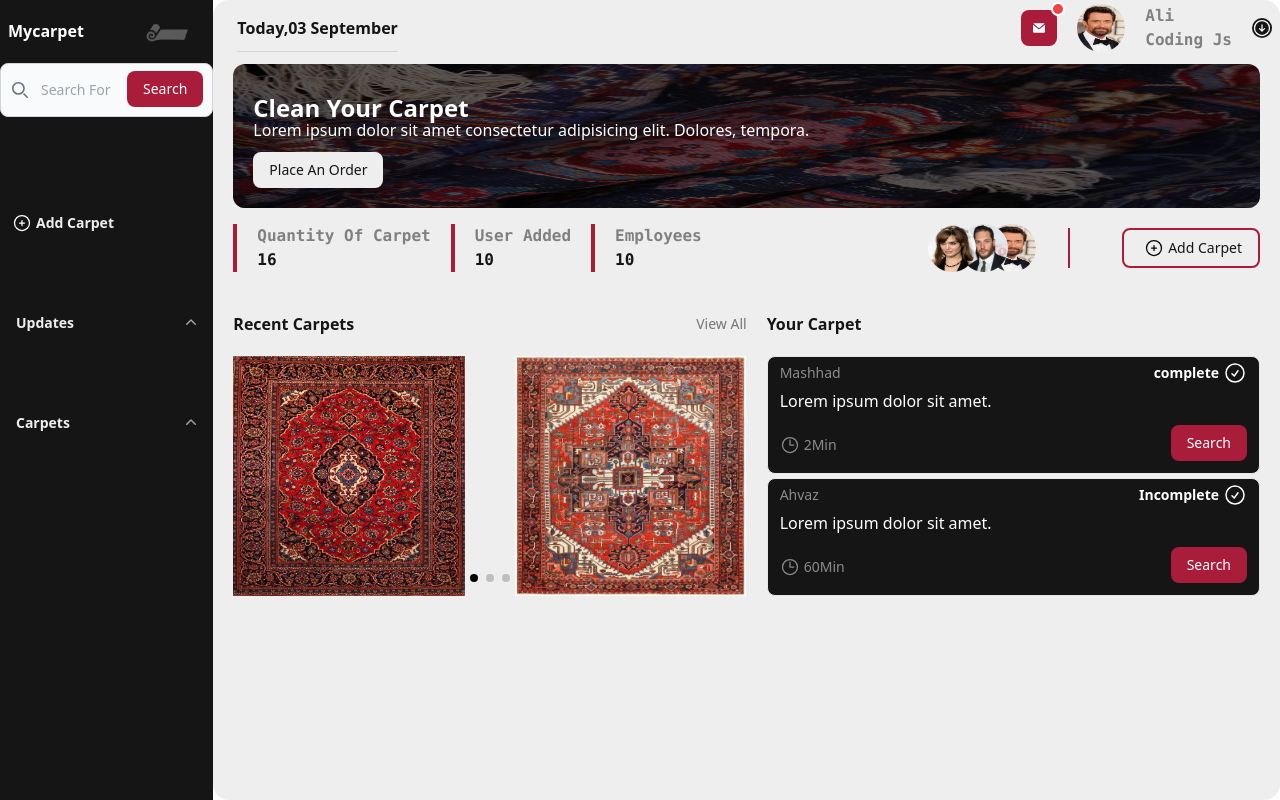
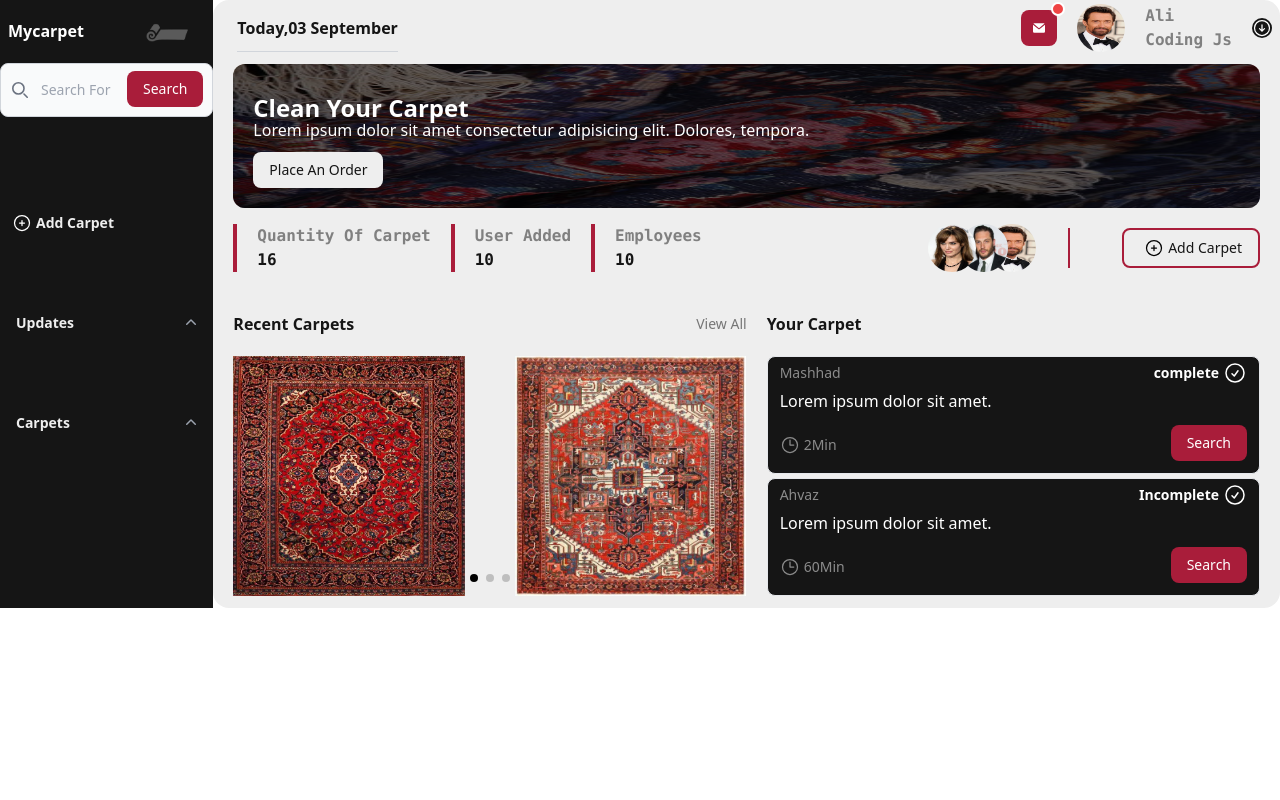
Before and after one commit to alibazregarijs/mycarpet, a Next.js app: page /home in a window 1280 px wide. Built offline with nearby package versions, Linux system fonts and the light colour scheme.

Commit message:
scrollbar

```diff
--- a/app/home/page.jsx
+++ b/app/home/page.jsx
@@ -8,14 +8,16 @@ import Feed from "@/components/Feed";
 
 const Home = () => {
   return (
-    <div className="grid grid-cols-12 grid-rows-12 ">
-      <div className="col-span-2 row-span-12  h-screen  bg-myBlack overflow-y-scroll  hide-scrollbar ">
-        <Sidebar />
-      </div>
-      <div className="col-span-10 row-span-12 h-screen bg-myWhite rounded-2xl ">
-        <Navbar />
-        <Hero />
-        <Feed/>
+    <div>
+      <div className="lg:grid grid-cols-12 grid-rows-12 ">
+        <div className="col-span-2 row-span-12    bg-myBlack overflow-y-scroll  hide-scrollbar ">
+          <Sidebar />
+        </div>
+        <div className="col-span-10 row-span-12 bg-myWhite rounded-2xl ">
+          <Navbar />
+          <Hero />
+          <Feed />
+        </div>
       </div>
     </div>
   );
--- a/app/layout.js
+++ b/app/layout.js
@@ -9,7 +9,7 @@ export default function RootLayout({ children }) {
   return (
     <html lang="en">
       <Provider>
-        <body className="">{children}</body>
+        <body className="h-screen overflow-y-hidden hide-scrollbar">{children}</body>
       </Provider>
     </html>
   );
--- a/components/Feed.jsx
+++ b/components/Feed.jsx
@@ -92,7 +92,7 @@ const Feed = () => {
             <h2 className="text-md  text-myBlack font-bold">Recent Carpets</h2>
             <p className="opacity-50 cursor-pointer text-sm">View All</p>
           </div>
-          <div className="flex justify-between items-center mt-5">
+          <div className="flex justify-between py-3 items-center mt-2">
             <Slider />
           </div>
         </div>
--- a/components/Sidebar.jsx
+++ b/components/Sidebar.jsx
@@ -12,7 +12,7 @@ const Sidebar = () => {
   const [dropMenu, setDropMenu] = useState({ name: "", situation: false });
   return (
     <div>
-      <div className="flex  justify-between items-center mx-2">
+      <div className="flex justify-between items-center mx-2">
         <div>
           <h2 className=" text-white font-sans font-extrabold">Mycarpet</h2>
         </div>
```
